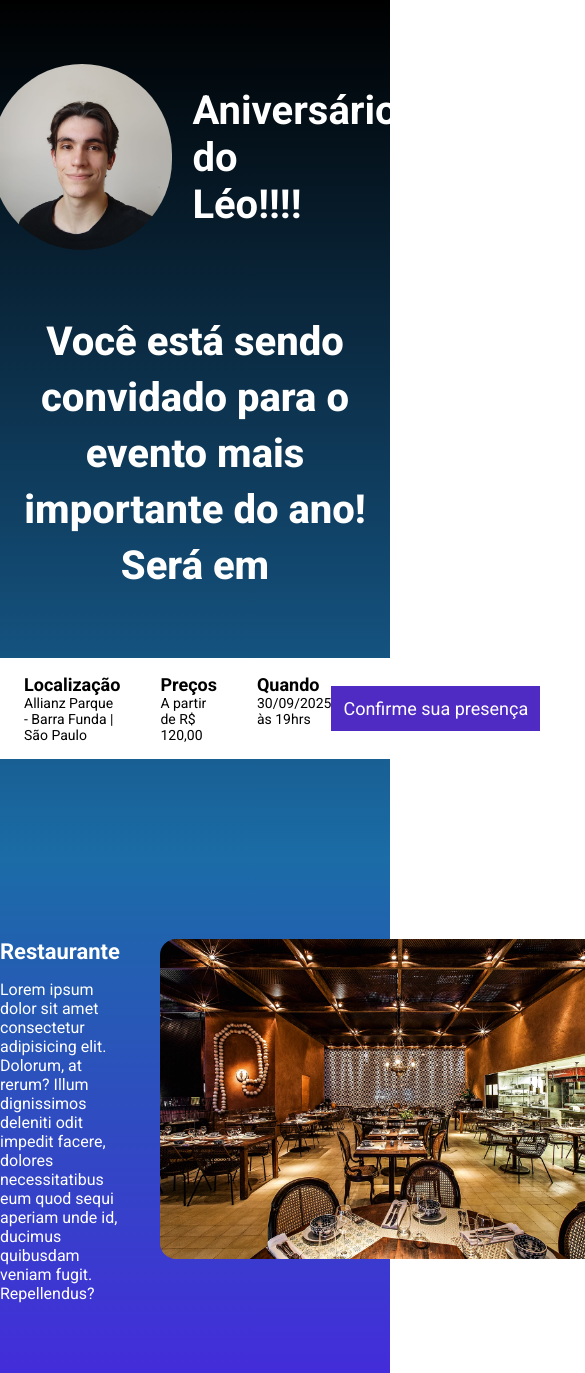
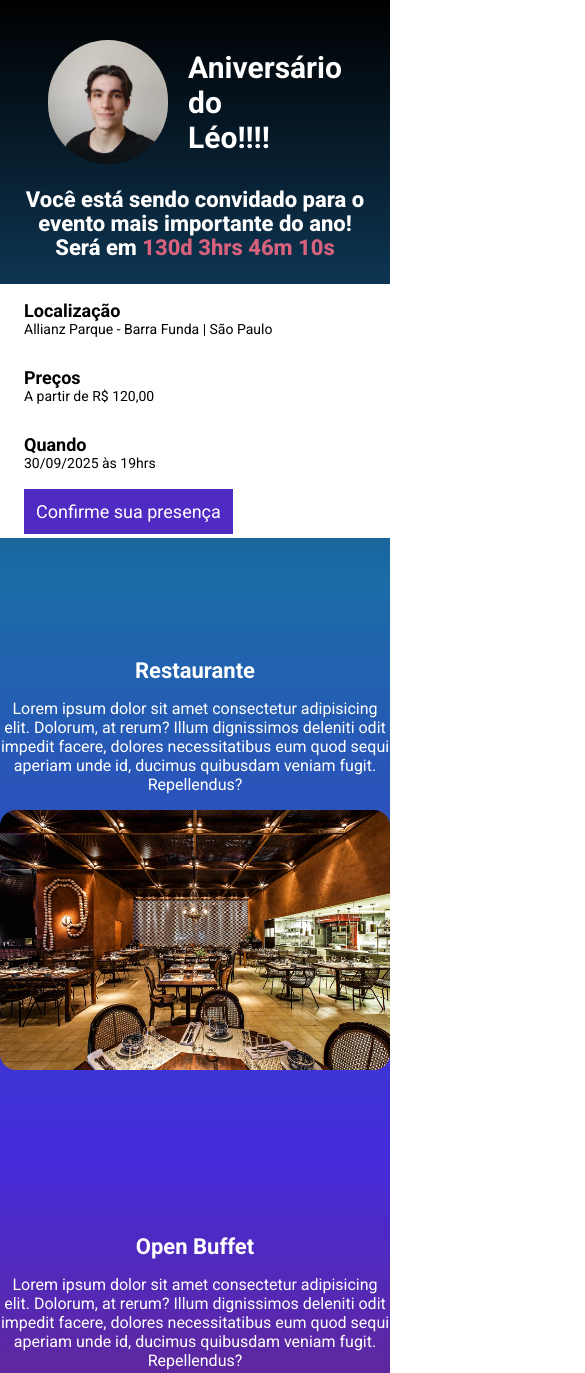
Before and after one commit to coderleleo1/aniversario_leonardo, a website built with Parcel: page src/index.html in a window 390 px wide. Shown: the top 1373 px of the page, 585 px wide, since content can reach past the window. Built offline with nearby package versions, Linux system fonts and the light colour scheme.

Commit message:
finalização do projeto

```diff
--- a/src/index.html
+++ b/src/index.html
@@ -41,7 +41,7 @@
     </header>
 
     <section class="event event--restaurant">
-        <div class="container">
+        <div class="container" data-aos="fade-right">
             <div class="event__details">
                 <h2 class="event__details__title">Restaurante</h2>
                 <p class="event__details__text">
@@ -53,7 +53,7 @@
     </section>
 
     <section class="event event--buffet event--image-left">
-        <div class="container">
+        <div class="container" data-aos="fade-left">
             <div class="event__details">
                 <h2 class="event__details__title">Open Buffet</h2>
                 <p class="event__details__text">
@@ -65,7 +65,7 @@
     </section>
 
     <section class="event event--presents">
-        <div class="container">
+        <div class="container" data-aos="fade-right">
             <div class="event__details">
                 <h2 class="event__details__title">Presentes</h2>
                 <p class="event__details__text">
@@ -77,7 +77,7 @@
     </section>
 
     <section class="event event--presence event--image-left">
-        <div class="container">
+        <div class="container" data-aos="fade-left">
             <div class="event__details">
                 <h2 class="event__details__title">Conto com sua presença</h2>
                 <p class="event__details__text">
--- a/src/scripts/main.js
+++ b/src/scripts/main.js
@@ -1 +1,28 @@
 AOS.init();
+
+const dataDoEvento = new Date("Sep 30, 2025 19:00:00");
+const timeStampEvento = dataDoEvento.getTime();
+
+const contaAsHoras = setInterval(function(){
+    const agora = new Date();
+    const timeStampAtual = agora.getTime();
+
+    const distanciaAteOEvento = timeStampEvento - timeStampAtual;
+
+    const diasEmMs = 1000 * 60 * 60 * 24;
+    const horasEmMs = 1000 * 60 * 60;
+    const minutosEmMs = 1000 * 60;
+
+    const diasAteOEvento = Math.floor(distanciaAteOEvento / diasEmMs);
+    const horasAteOEvento = Math.floor((distanciaAteOEvento % diasEmMs) / horasEmMs);
+    const minutosAteOEvento = Math.floor((distanciaAteOEvento % horasEmMs) / minutosEmMs);
+    const segundosAteOEvento = Math.floor((distanciaAteOEvento % minutosEmMs) / 1000);
+
+    document.getElementById('contador').innerHTML = `${diasAteOEvento}d ${horasAteOEvento}hrs ${minutosAteOEvento}m ${segundosAteOEvento}s`;
+
+    if (distanciaAteOEvento < 0) {
+        clearInterval(contaAsHoras);
+        document.getElementById('contador').innerHTML = 'JÁ COMEÇOU';
+    }
+
+}, 1000)
--- a/src/styles/_event.scss
+++ b/src/styles/_event.scss
@@ -17,6 +17,16 @@
 
     &--presence {
         background-image: linear-gradient(variables.$yellow, variables.$corFonteDark);
+
+        .event__image {
+            max-width: 420px;
+            max-height: 420px;
+
+            @media (max-width: 640px) {
+                max-width: 300px;
+                max-height: 300px;
+            }
+        }
     }
 
     &__image {
@@ -33,13 +43,6 @@
     &--image-left {
         .container {
             flex-direction: row-reverse;
-
-            &:last-child {
-                .event__image {
-                    max-width: 400px;
-                    max-height: 400px;
-                }
-            }
         }
     }
 
@@ -54,4 +57,20 @@
             line-height: 22px;
         }
     }
+
+    @media (max-width: 640px) {
+        .container {
+            display: block;
+            text-align: center;
+        }
+
+        &__details {
+            margin-right: 0;
+            margin-bottom: 16px;
+        }
+
+        &__image {
+            width: 100%;
+        }
+    }
 }
--- a/src/styles/_header.scss
+++ b/src/styles/_header.scss
@@ -12,6 +12,10 @@
 
         h2 {
             font-size: 40px;
+
+            @media (max-width: 640px) {
+                font-size: 30px;
+            }
         }
     }
 
@@ -30,7 +34,21 @@
         text-align: center;
 
         span {
-            color: variables.$pink;
+            color: lighten(variables.$pink, 28%);
+        }
+    }
+
+    @media (max-width: 640px) {
+        padding: 40px 0;
+
+        &__photo {
+            max-width: 120px;
+        }
+
+        &__text {
+            font-size: 22px;
+            line-height: 24px;
+            margin: 24px 0;
         }
     }
 }
@@ -57,4 +75,16 @@
             }
         }
     }
+
+    @media (max-width: 640px){
+        display: block;
+
+        &__infos {
+            display: block;
+
+            &__item {
+                margin-bottom: 30px;
+            }
+        }
+    }
 }
```
